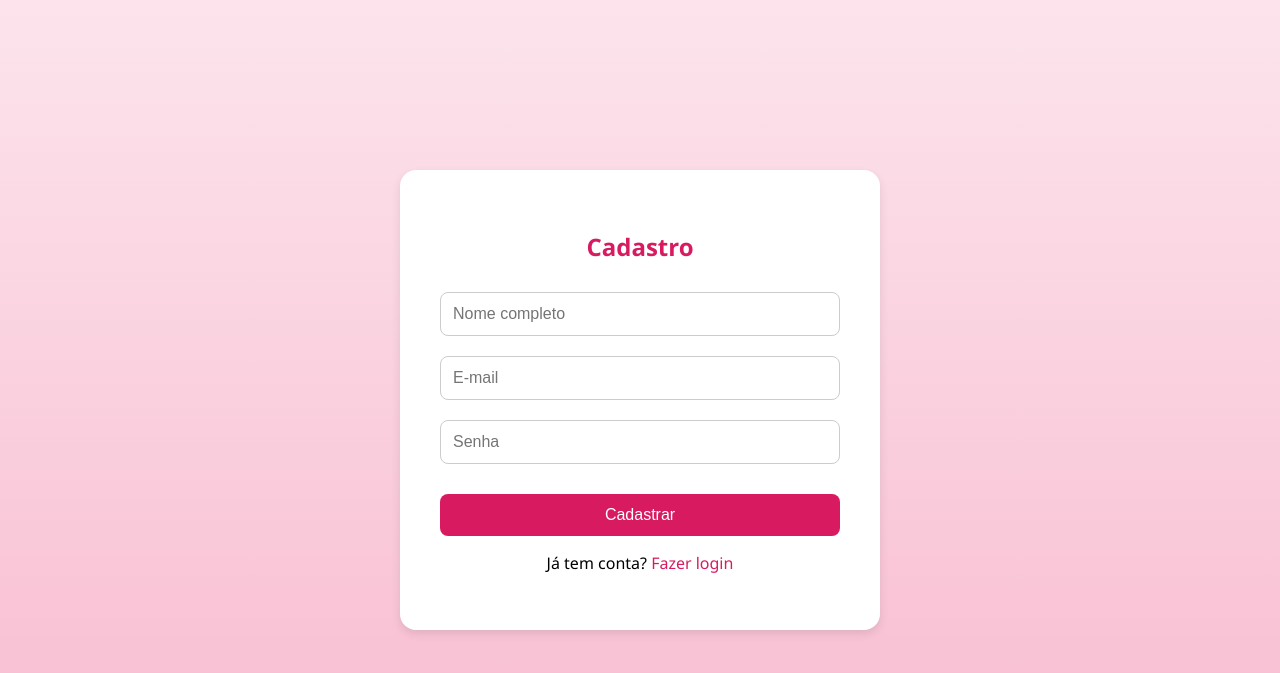
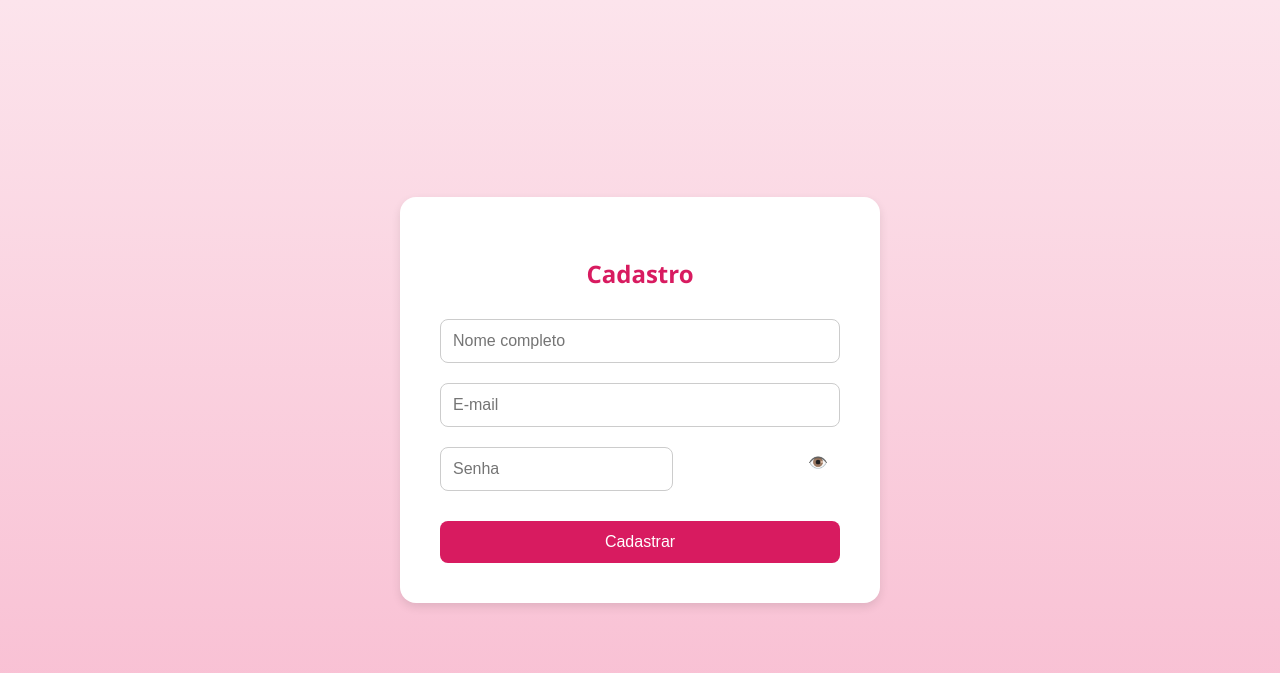
Before and after one commit to FigurinApp/1.0, a Flask app: page /cadastro in a window 1280 px wide. Shown: the top 673 px of the page. Run offline with Flask 3, Linux system fonts and the light colour scheme.

Commit message:
Update cadastro.html

```diff
--- a/templates/cadastro.html
+++ b/templates/cadastro.html
@@ -72,20 +72,45 @@
     .voltar a:hover {
       text-decoration: underline;
     }
+
+    .senha-container {
+      position: relative;
+    }
+
+    .senha-container span {
+      position: absolute;
+      right: 12px;
+      top: 14px;
+      cursor: pointer;
+    }
+
+    ul {
+      color: red;
+      margin-top: 0;
+      padding-left: 18px;
+    }
   </style>
 </head>
 <body>
   <div class="container">
     <h2>Cadastro</h2>
+
+    {% with mensagens = get_flashed_messages() %}
+      {% if mensagens %}
+        <ul>
+          {% for msg in mensagens %}
+            <li>{{ msg }}</li>
+          {% endfor %}
+        </ul>
+      {% endif %}
+    {% endwith %}
+
     <form method="POST" action="/cadastrar">
       <input type="text" name="nome" placeholder="Nome completo" required>
       <input type="email" name="email" placeholder="E-mail" required>
-      <input type="password" name="senha" placeholder="Senha" required>
+      <div class="senha-container">
+        <input type="password" name="senha" id="senha" placeholder="Senha" required>
+        <span onclick="toggleSenha()">👁️</span>
+      </div>
       <button type="submit">Cadastrar</button>
-    </form>
-    <div class="voltar">
-      <p>Já tem conta? <a href="/">Fazer login</a></p>
-    </div>
-  </div>
-</body>
-</html>
+    </form
```
